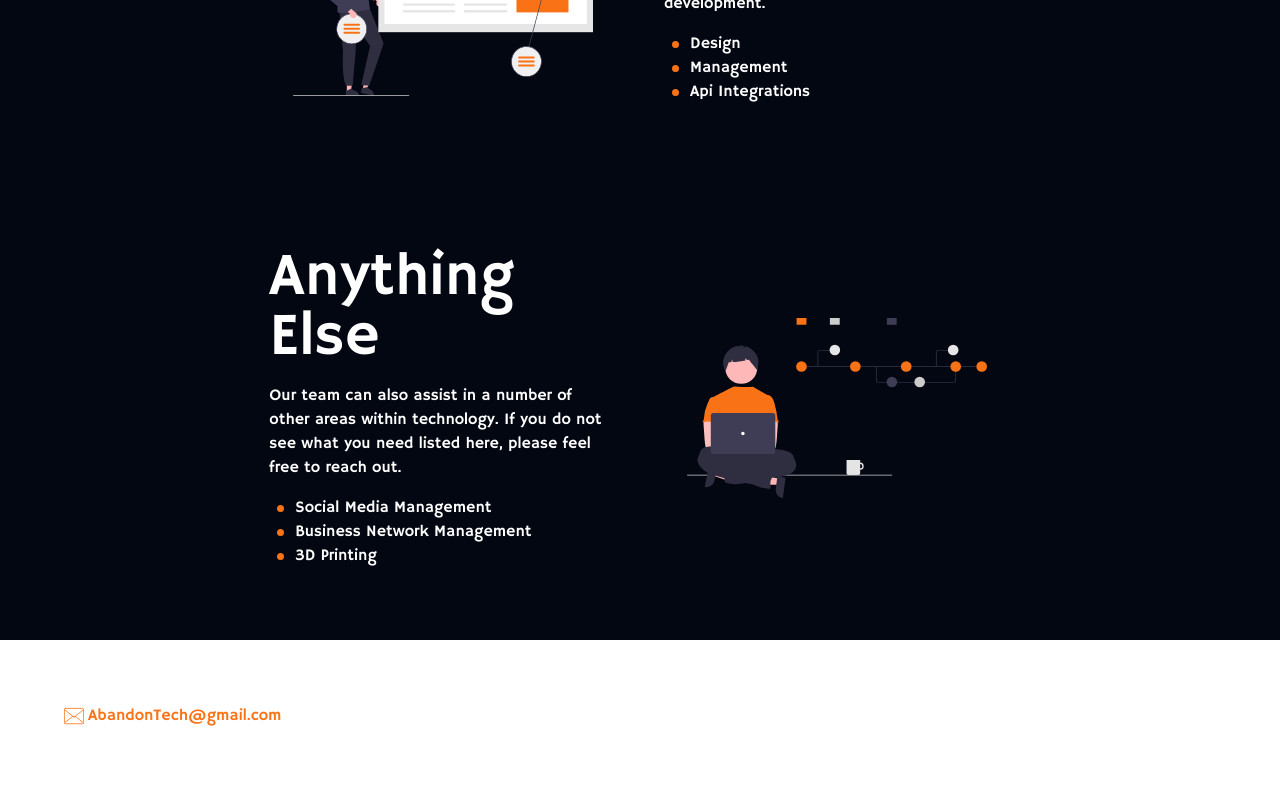
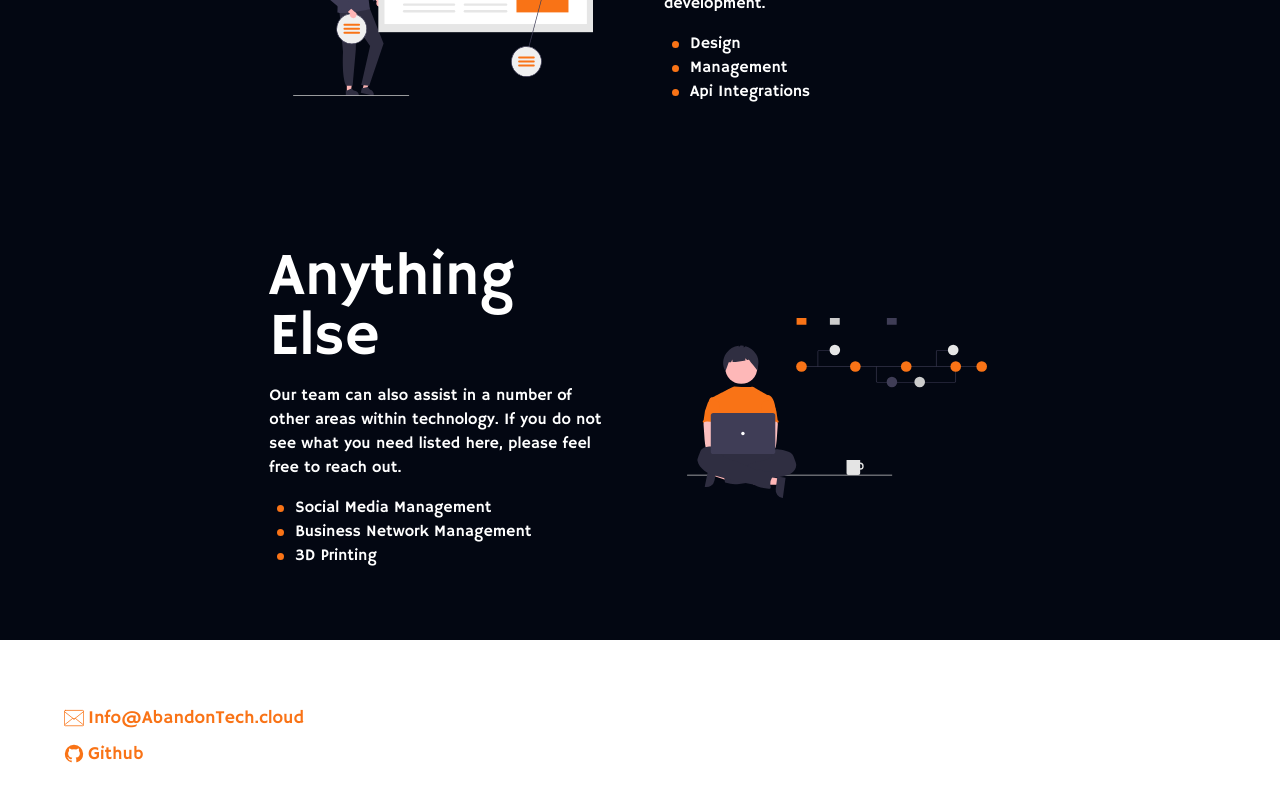
Before and after one commit to AbandonTech/site, a Next.js app: page / in a window 1280 px wide. Shown: the part 1390-2190 px from the top of the page. Built offline with nearby package versions, Linux system fonts and the light colour scheme.

Commit message:
change email to use info@at, add github link

```diff
--- a/src/components/footer.tsx
+++ b/src/components/footer.tsx
@@ -1,11 +1,14 @@
 import Image from "next/image";
-import envelopImage from "@/components/envelope.svg";
+import mailIcon from "@/components/envelope.svg";
+import githubIcon from "@/components/github.svg";
 
+const infoEmail = "Info@AbandonTech.cloud"
 export default function Footer() {
     return (
-        <div id="contactUs" className="flex justify-center md:justify-start w-screen text-orange-500 bg-white p-16">
-            <div className="flex-col">
-                <a  href="mailto:abandontech@gmail.com"><Image className="inline-block mr-1" src={envelopImage} width={20} height={50} alt="envelop icon" />AbandonTech@gmail.com</a>
+        <div id="contactUs" className="flex justify-center md:justify-start w-screen text-lg text-orange-500 bg-white p-16">
+            <div className="flex flex-col space-y-2 text-center md:text-left">
+                <a  href={`mailto:${infoEmail}`}><Image className="inline-block mr-1" src={mailIcon} width={20} height={50} alt="email envelop icon" />{infoEmail}</a>
+                <a  href="https://github.com/AbandonTech" target="_blank" rel="noreferrer"><Image className="inline-block mr-1" src={githubIcon} width={20} height={50} alt="github icon" />Github</a>
             </div>
         </div>
     )
```
Also changed, not shown: src/components/github.svg (added).
